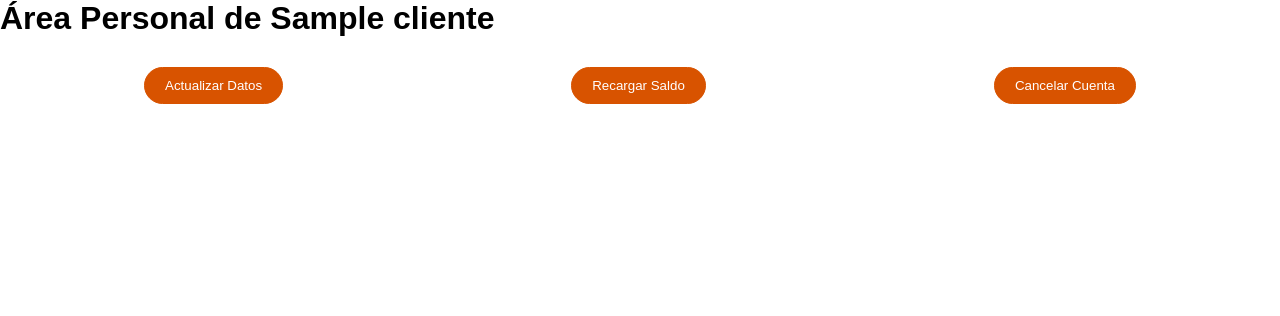
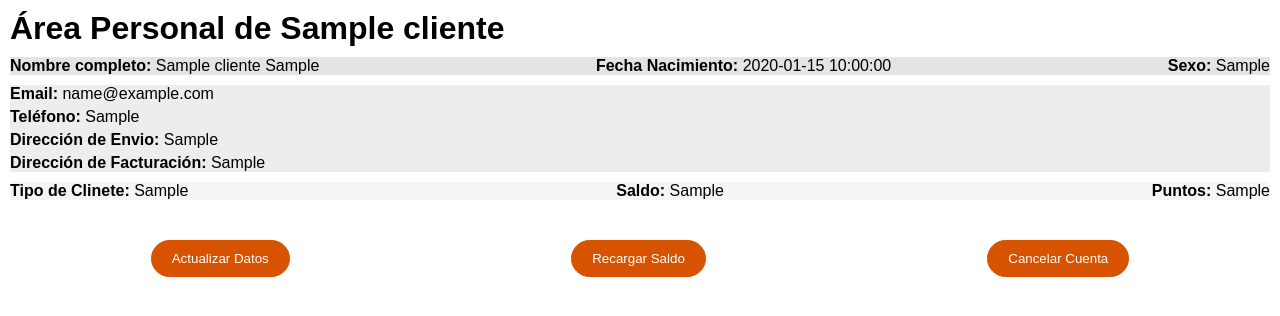
Before and after one commit to irenea450/servidor, a PHP site: page /php/areaPersonal.php in a window 1280 px wide. Shown: the part 66-382 px from the top of the page. Run offline with PHP 8.4, Linux system fonts and the light colour scheme; the visitor is signed in with stand-in values (Sample User, id 1); tables that the repository leaves empty or names only in its code hold one stand-in row (values such as "Sample post").

Commit message:
27/01/2025 Área Personal redirigir, funcion datos usuario

```diff
--- a/css/estilos_principales.css
+++ b/css/estilos_principales.css
@@ -160,6 +160,9 @@ footer{
 }
 
 /* ------------------------- Opciones Area Personal ------------------------- */
+#mainAreaPersonal{
+    padding: 10px;
+}
 .opcionesArea{
     width: 100%;
     height: auto;
@@ -184,3 +187,31 @@ footer{
 
     margin: 10px 20px;
 }
+
+.infoPersonal,
+.infoContactoUsuario,
+.infoUsuarioAplicacion{
+    margin: 10px 0px;
+}
+
+.infoPersonal,
+.infoUsuarioAplicacion{
+    display: flex;
+    flex-direction: row;
+    justify-content: space-between;
+}
+
+.infoContactoUsuario p{
+    margin: 5px 0px;
+}
+
+/* Colores de fondo de los apartados, se va disminuyendo la transpariencia*/
+.infoPersonal{
+    background-color: rgba(226, 226, 226, 0.9);
+}
+.infoContactoUsuario{
+    background-color: rgba(226, 226, 226, 0.6);
+}
+.infoUsuarioAplicacion{
+    background-color: rgba(226, 226, 226, 0.35);
+}
--- a/php/areaPersonal.php
+++ b/php/areaPersonal.php
@@ -1,8 +1,31 @@
 <?php
 require "funciones.php";
 session_start();
-    //*Variable de nombre del usuario
-    $nombreUsuario = obtenerNombreUsuario($_SESSION["id"]);
+    //? Si no estas logeuado te redirige a iniciar sesión en en login y luego te volverá a esta página
+    if (!isset($_SESSION["logueado"]) || $_SESSION["logueado"] === FALSE) {
+        //* guarda la url en la que se encuentraa actualmente
+        $url_actual = $_SERVER['REQUEST_URI'];
+        //tedirige al login
+        header("Location: login.php?redirigido=$url_actual");
+    }
+
+
+    //? Sacamos datos del cliente para mostarlos llamando la función obtenerDatosCliente
+    $datosUsuario = obtenerDatosCliente($_SESSION["id"]);
+
+    //? las variables que van a guardar los datos extraidos en las consultas anteriores
+    //? se incluyen estas variables más abajo para que sean visibles en el html
+    $nombre = $datosUsuario['nombre'];
+    $apellidos = $datosUsuario['apellidos'];
+    $email = $datosUsuario['email'];
+    $direccionEnvio = $datosUsuario['direccionEnvio'];
+    $direccionFacturacion = $datosUsuario['direccionFacturacion'];
+    $tlf = $datosUsuario['tlf'];
+    $fechaNacimiento = $datosUsuario['fechaNacimiento'];
+    $sexo = $datosUsuario['sexo'];
+    $saldo = $datosUsuario['saldo'];
+    $puntos = $datosUsuario['puntos'];
+    $tipo = $datosUsuario['tipo'];
 
     //? Si se activa el botón de actualizar datos se va a redirigir a la pagina de
     if ($_SERVER["REQUEST_METHOD"] == "POST" && isset($_POST['actualizar'])) {
@@ -35,8 +58,32 @@ session_start();
             <li><a href="../index.php">Volver al inicio</a></li>
         </ul>
 </header>
+<main id="mainAreaPersonal">
+    <h1>Área Personal de <?php echo $nombre; ?></h1>
 
-    <h1>Área Personal de <?php echo $nombreUsuario; ?></h1>
+    <div class="mostrarInformacionUsuario">
+        <!-- Información Personal -->
+        <div class="infoPersonal">
+            <p><b>Nombre completo:</b> <?php echo $nombre , " " , $apellidos; ?> </p>
+            <p><b>Fecha Nacimiento:</b> <?php echo $fechaNacimiento ?> </p>
+            <p><b>Sexo:</b> <?php echo $sexo ?> </p>
+        </div>
+        <!-- Infromación de contacto del usuario y direcciones de envio-->
+        <div class="infoContactoUsuario">
+            <p><b>Email:</b> <?php echo $email?> </p>
+            <p><b>Teléfono:</b> <?php echo $tlf?> </p>
+            <p><b>Dirección de Envio:</b> <?php echo $direccionEnvio?> </p>
+            <p><b>Dirección de Facturación:</b> <?php echo $direccionFacturacion?> </p>
+        </div>
+
+        <!-- Datos del usuario en l apalicación, tipo de cliente, saldo y puntos -->
+        <div class="infoUsuarioAplicacion">
+            <p><b>Tipo de Clinete:</b> <?php echo $tipo?> </p>
+            <p><b>Saldo:</b> <?php echo $saldo?> </p>
+            <p><b>Puntos:</b> <?php echo $puntos?> </p>
+        </div>
+
+    </div>
 
     <div class="opcionesArea">
         <!-- Botón de actualizar datos -->
@@ -61,5 +108,6 @@ session_start();
             </button>
         </form>
     </div>
+</main>
 </body>
 </html>
--- a/php/funciones.php
+++ b/php/funciones.php
@@ -106,8 +106,8 @@ function obtenerNombreUsuario($id) {
     // Obtener el resultado de la consulta
     $resultado = $stmt->fetch();
 
-    // Devolver el nombre del usuario si se encuentra, o "Usuario desconocido" si no
-    return $resultado ? $resultado['nombre'] : "Usuario desconocido";
+    // Devolver el nombre del usuario si se encuentra si no aparecerá usuario
+    return $resultado ? $resultado['nombre'] : "Usuario";
 
 }
 
@@ -165,9 +165,11 @@ function obtenerSaldo($id){
     }
     return $resultado;
 }
-//* preubas irene
-function sacarIdImagen($categoria){
-    //? Consulta que extrae los id de los productos para mostrarlos segun su categoria
+
+/* ------------------ Consulta general de datos del cliente ----------------- */
+//? Consultamos todos los datos sobre el clinete (excepto contraseña)
+function obtenerDatosCliente($id){
+    //? Consulta que extrae los datos del usuario
     $conexion = "mysql:dbname=irjama;host=127.0.0.1";
     $usuario_bd = "root";
     $clave_bd = "";
@@ -176,17 +178,27 @@ function sacarIdImagen($categoria){
 
 
     // Consulta para obtener el nombre del usuario con el ID
-    $consulta = "SELECT id  FROM productos WHERE categodia = :categodia";
+    $consulta = "SELECT nombre, apellidos, email ,direccionEnvio , direccionFacturacion, tlf, fechaNacimiento, sexo , saldo , puntos, tipo FROM cliente WHERE id = :id";
     $ejecuto = $bd->prepare($consulta);
 
     // Ejecutar la consulta pasando solo el parámetro id
-    $ejecuto->execute(['categodia' => $categoria]);
+    $ejecuto->execute(['id' => $id]);
 
     // Obtener el resultado de la consulta
     $resultado = $ejecuto->fetch();
 
     if ($resultado) {
-        $idProducto = $resultado['idProducto'];
+        $nombre = $resultado['nombre'];
+        $apellidos = $resultado['apellidos'];
+        $email = $resultado['email'];
+        $direccionEnvio = $resultado['direccionEnvio'];
+        $direccionFacturacion = $resultado['direccionFacturacion'];
+        $tlf = $resultado['tlf'];
+        $fechaNacimiento = $resultado['fechaNacimiento'];
+        $sexo = $resultado['sexo'];
+        $saldo = $resultado['saldo'];
+        $puntos = $resultado['puntos'];
+        $tipo = $resultado['tipo'];
     }
     return $resultado;
 }
```
Also changed, not shown: php/actualizarCuenta.php (+16 -2 lines), php/cancelarCuenta.php (+17 -2 lines), php/carrito.php (+10 -11 lines), php/login.php (+7 -9 lines), php/recargar.php (+17 -0 lines).
